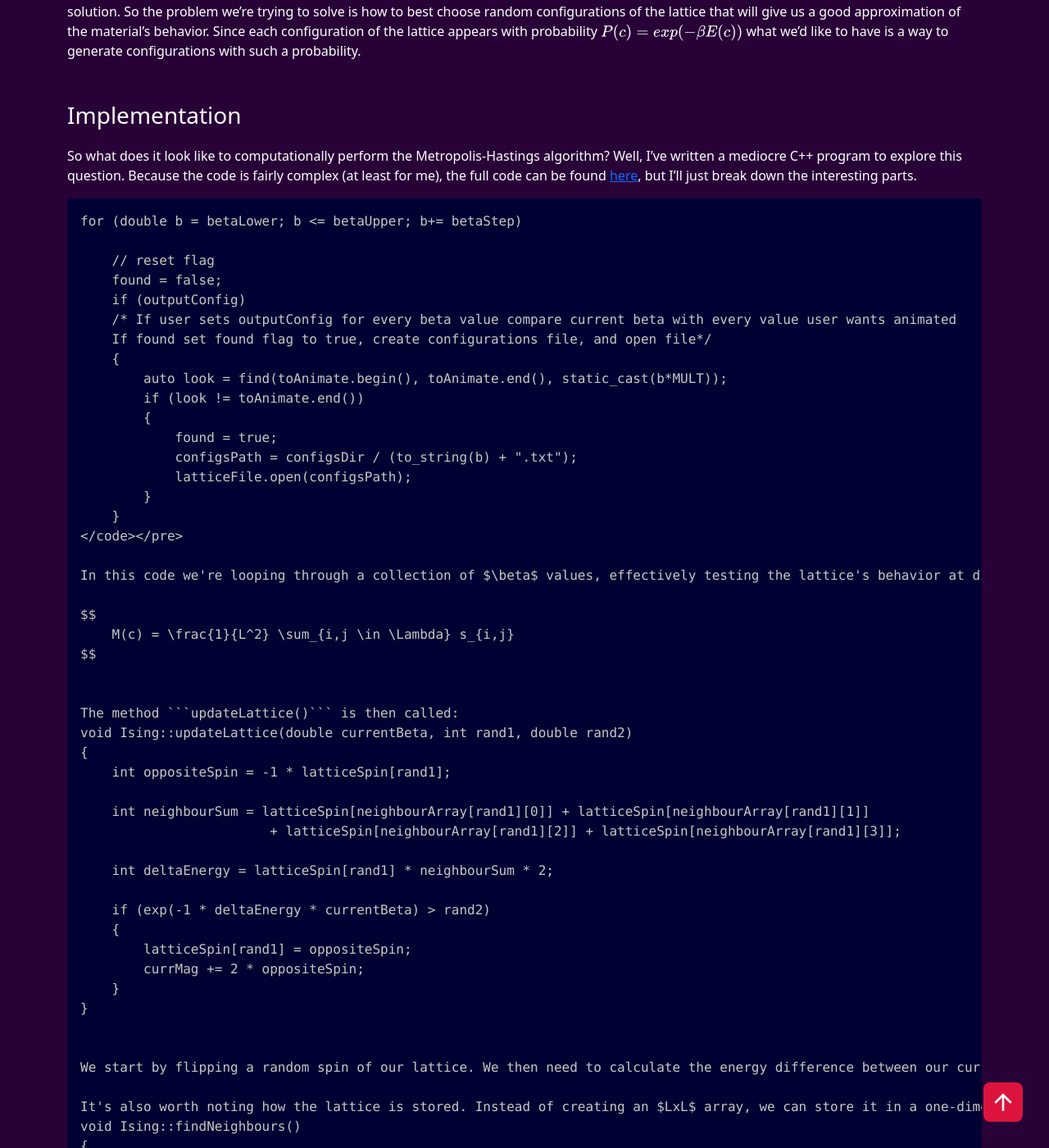
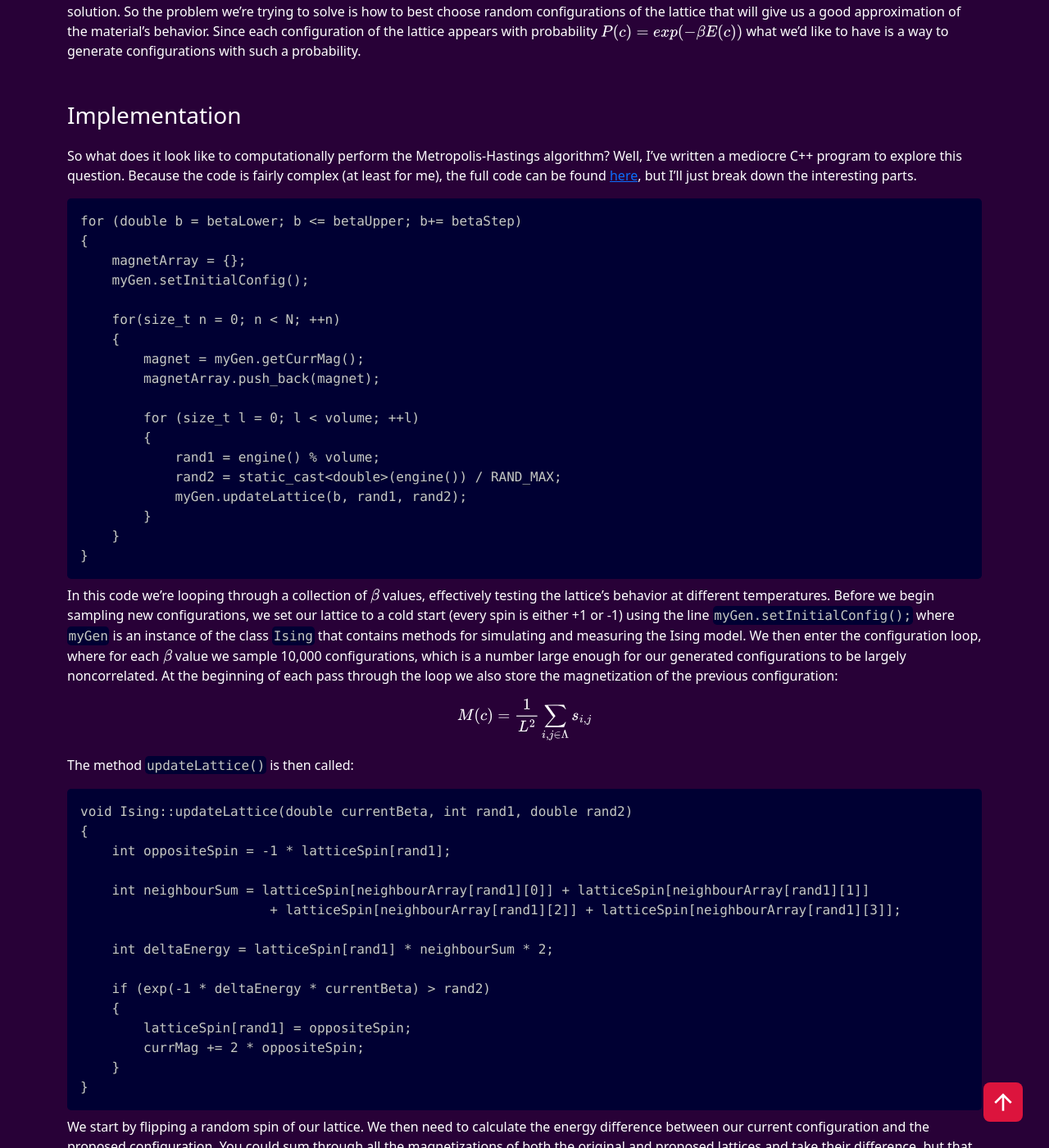
Before and after one commit to FinnLearns/FinnLearns, a Jekyll site: the page built from _posts/2025-11-2-ising.md, in a window 1280 px wide and 1400 px high, scrolled down 1813 px. Shown: the whole window at 82% size. Built offline with Jekyll 4.4.1, drawn with Linux system fonts in a browser that asks for light colours; nearby versions of some CDN libraries; some of the changed text lies outside the part shown.

Commit message:
Fixing syntax

````diff
--- a/_posts/2025-11-2-ising.md
+++ b/_posts/2025-11-2-ising.md
@@ -50,23 +50,26 @@
 ### Implementation
 So what does it look like to computationally perform the Metropolis-Hastings algorithm? Well, I've written a mediocre C++ program to explore this question. Because the code is fairly complex (at least for me), the full code can be found [here](https://github.com/FinnLearns/IsingModel/tree/main "Link to GitHub repository"), but I'll just break down the interesting parts.
 
-<pre><code class="language-cpp">for (double b = betaLower; b <= betaUpper; b+= betaStep)
+```cpp
+for (double b = betaLower; b <= betaUpper; b+= betaStep)
+{
+    magnetArray = {};
+    myGen.setInitialConfig();
 
-    // reset flag
-    found = false;
-    if (outputConfig)
-    /* If user sets outputConfig for every beta value compare current beta with every value user wants animated
-    If found set found flag to true, create configurations file, and open file*/
+    for(size_t n = 0; n < N; ++n)
     {
-        auto look = find(toAnimate.begin(), toAnimate.end(), static_cast<long>(b*MULT));
-        if (look != toAnimate.end())
+        magnet = myGen.getCurrMag();
+        magnetArray.push_back(magnet);
+
+        for (size_t l = 0; l < volume; ++l)
         {
-            found = true;
-            configsPath = configsDir / (to_string(b) + ".txt");
-            latticeFile.open(configsPath);
+            rand1 = engine() % volume;
+            rand2 = static_cast<double>(engine()) / RAND_MAX;
+            myGen.updateLattice(b, rand1, rand2);
         }
     }
-</code></pre>
+}
+```
 
 In this code we're looping through a collection of $\beta$ values, effectively testing the lattice's behavior at different temperatures. Before we begin sampling new configurations, we set our lattice to a cold start (every spin is either +1 or -1) using the line ```myGen.setInitialConfig();``` where ```myGen``` is an instance of the class ```Ising``` that contains methods for simulating and measuring the Ising model. We then enter the configuration loop, where for each $\beta$ value we sample 10,000 configurations, which is a number large enough for our generated configurations to be largely noncorrelated. At the beginning of each pass through the loop we also store the magnetization of the previous configuration:
 <p style="latex-box">
````
